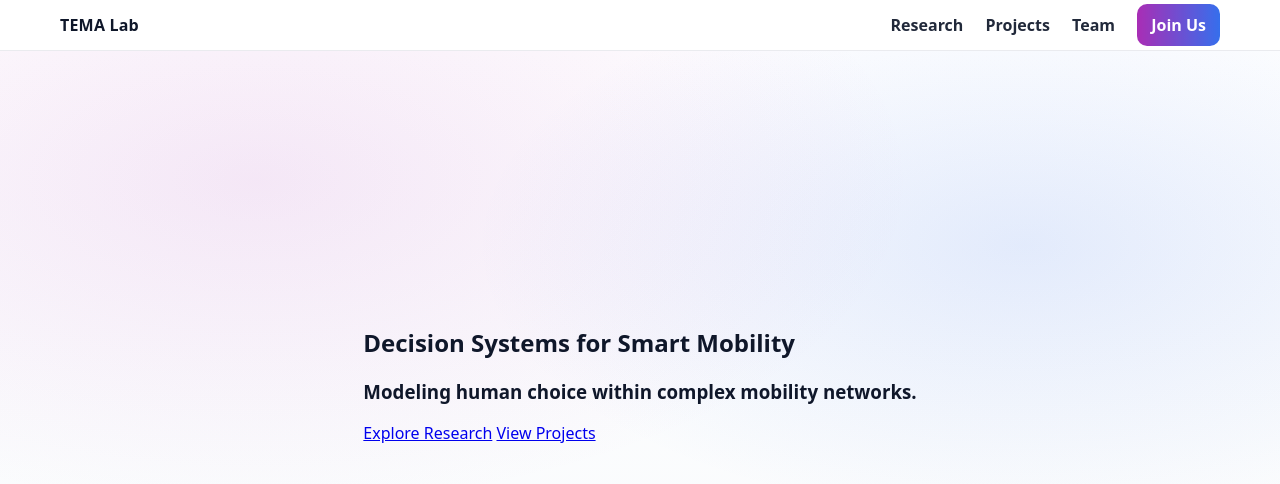
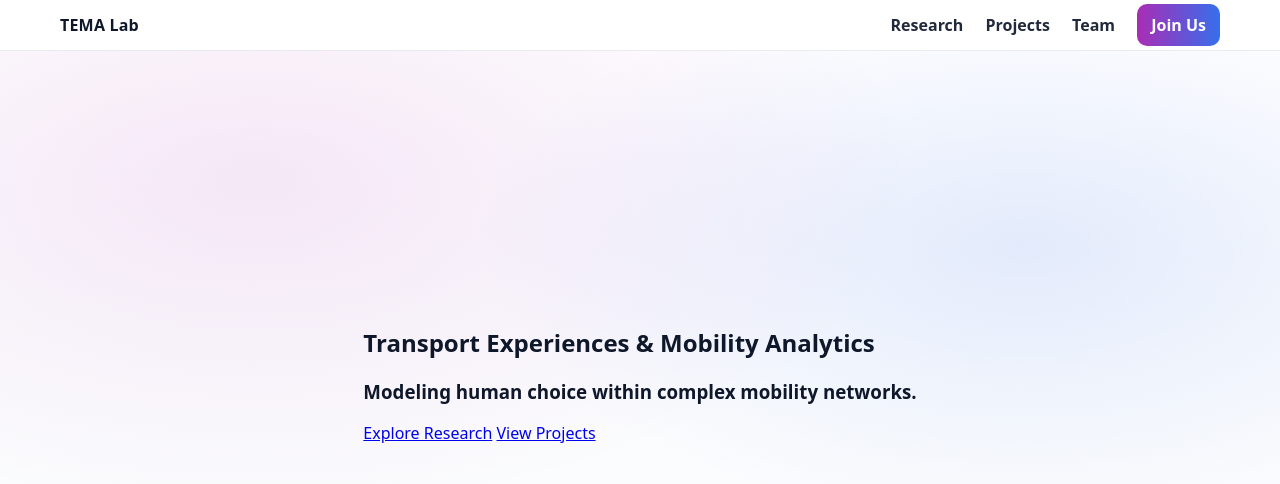
Before and after one commit to tema-technion/tema-technion.github.io, a Jekyll site: the page built from index.md, in a window 1280 px wide. Shown: the top 484 px of the page. Built offline with Jekyll 4.4.1, drawn with Linux system fonts in a browser that asks for light colours.

Commit message:
Update index.md

```diff
--- a/index.md
+++ b/index.md
@@ -3,7 +3,7 @@ layout: home
 title: TEMA Lab
 ---
 
-# Decision Systems for Smart Mobility
+# Transport Experiences & Mobility Analytics
 
 ### Modeling human choice within complex mobility networks.
 
```
